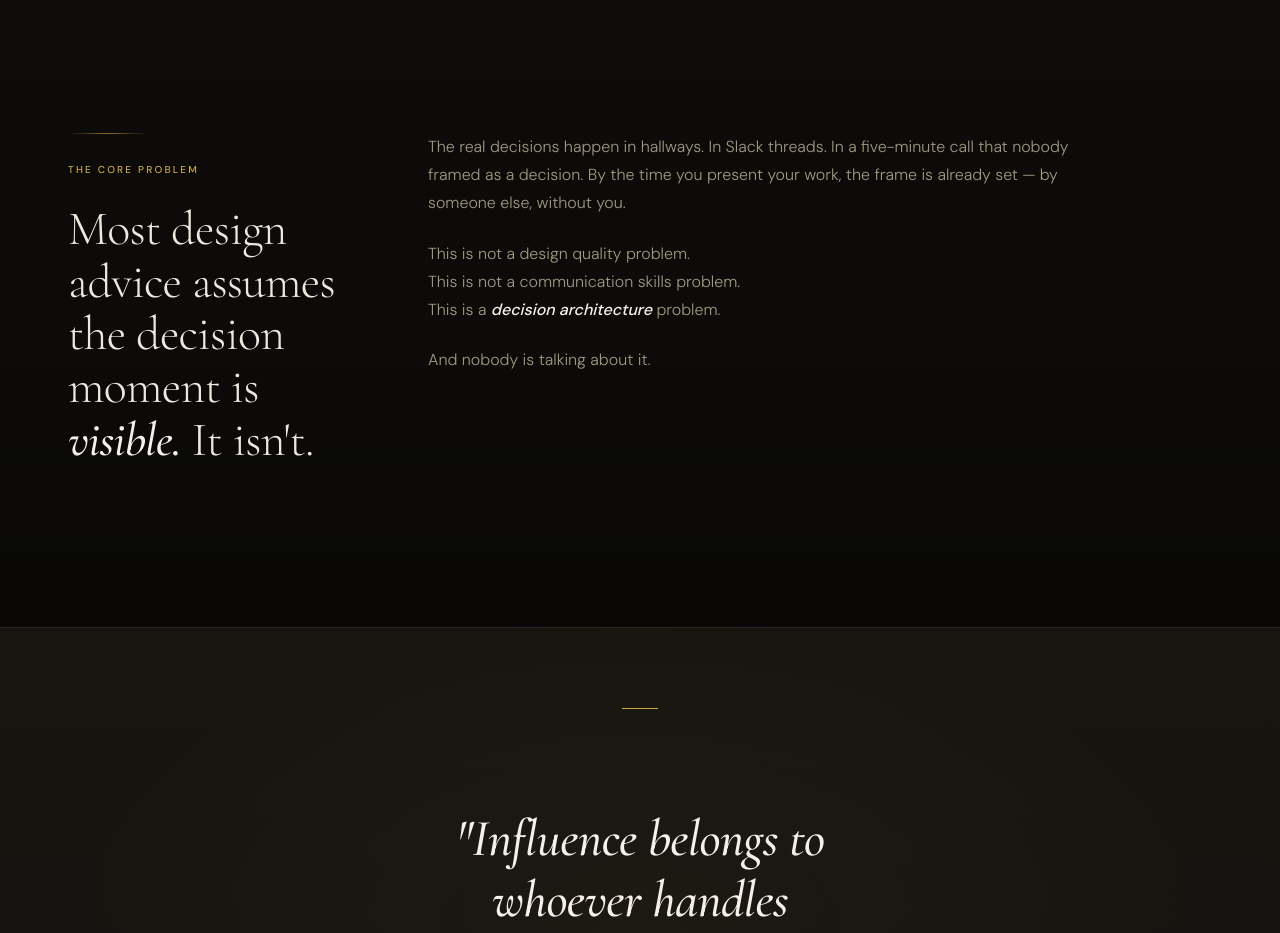
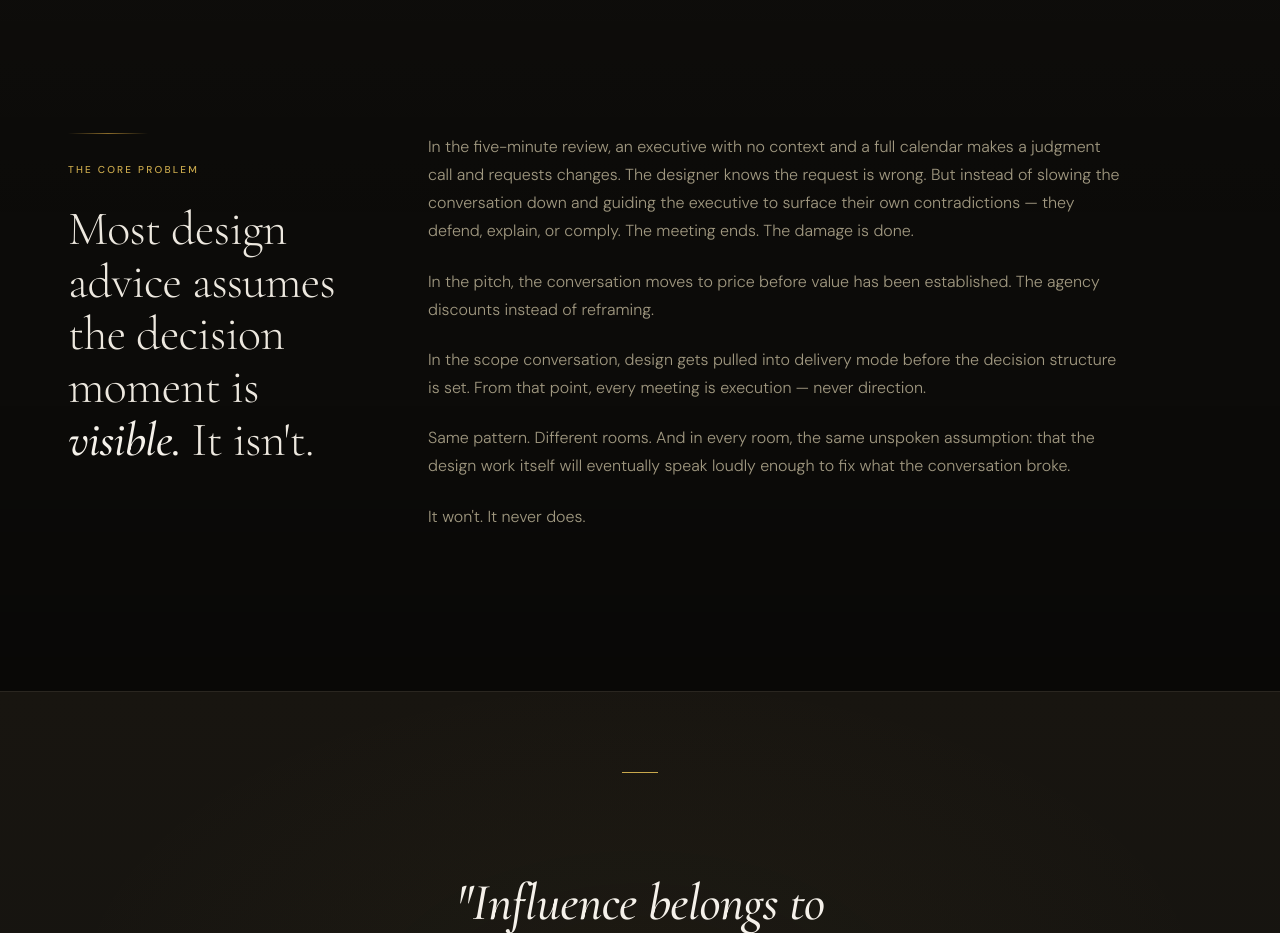
Before and after one commit to dragusa89/decision-design, a plain HTML site: page index.html in a window 1280 px wide. Shown: the part 1540-2473 px from the top of the page. Drawn offline with nearby package versions, Linux system fonts and the light colour scheme.

Commit message:
Strengthen core problem section with article copy
https://claude.ai/code/session_01FzpDTb9mx2DepTvbiSAkHP

```diff
--- a/index.html
+++ b/index.html
@@ -130,9 +130,11 @@
         </h2>
       </div>
       <div class="split__body prose reveal" style="--reveal-delay:160ms">
-        <p>The real decisions happen in hallways. In Slack threads. In a five-minute call that nobody framed as a decision. By the time you present your work, the frame is already set — by someone else, without you.</p>
-        <p>This is not a design quality problem.<br/>This is not a communication skills problem.<br/>This is a <em>decision architecture</em> problem.</p>
-        <p>And nobody is talking about it.</p>
+        <p>In the five-minute review, an executive with no context and a full calendar makes a judgment call and requests changes. The designer knows the request is wrong. But instead of slowing the conversation down and guiding the executive to surface their own contradictions — they defend, explain, or comply. The meeting ends. The damage is done.</p>
+        <p>In the pitch, the conversation moves to price before value has been established. The agency discounts instead of reframing.</p>
+        <p>In the scope conversation, design gets pulled into delivery mode before the decision structure is set. From that point, every meeting is execution — never direction.</p>
+        <p>Same pattern. Different rooms. And in every room, the same unspoken assumption: that the design work itself will eventually speak loudly enough to fix what the conversation broke.</p>
+        <p>It won't. It never does.</p>
       </div>
     </div>
   </div>
```
